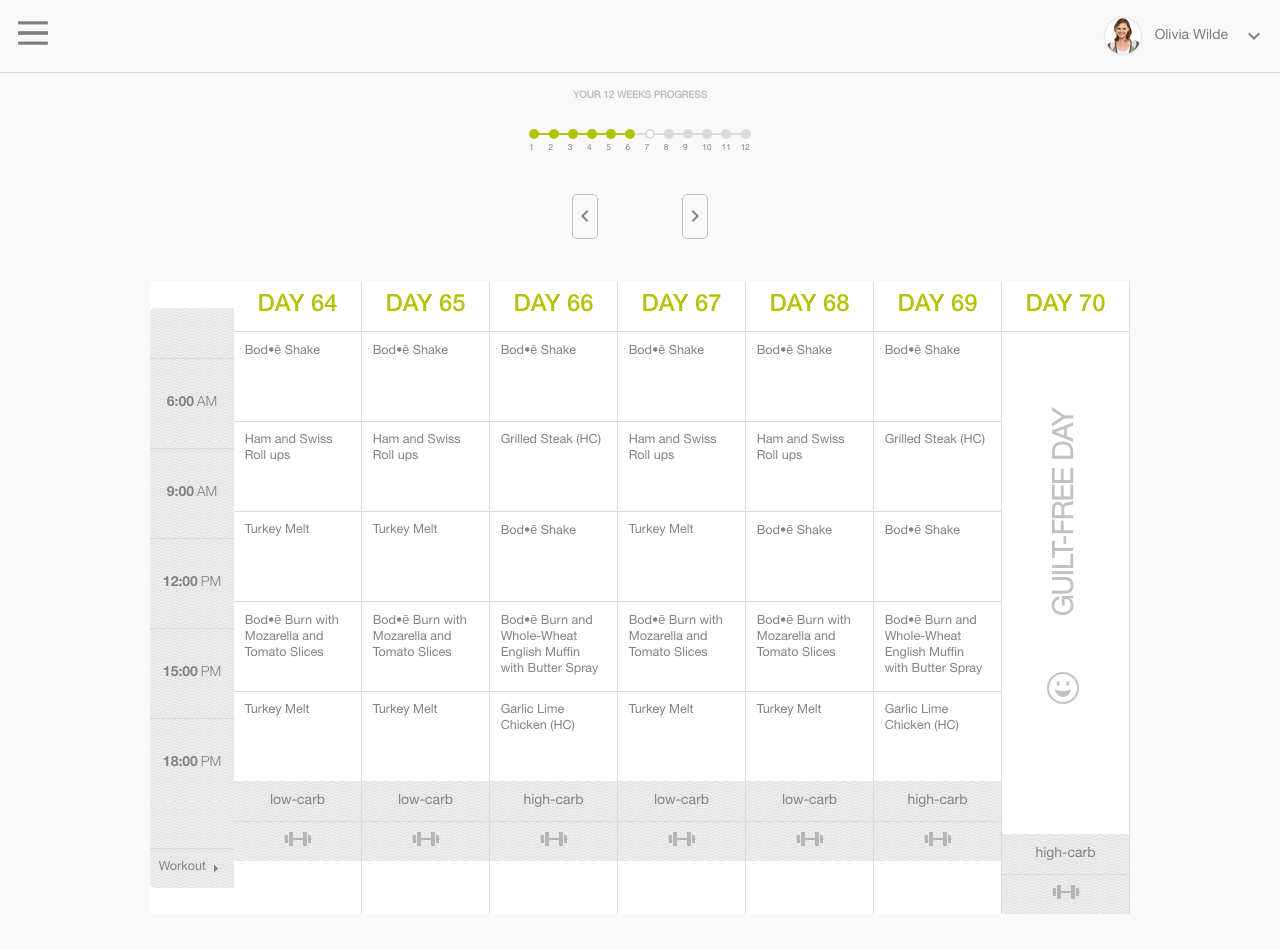
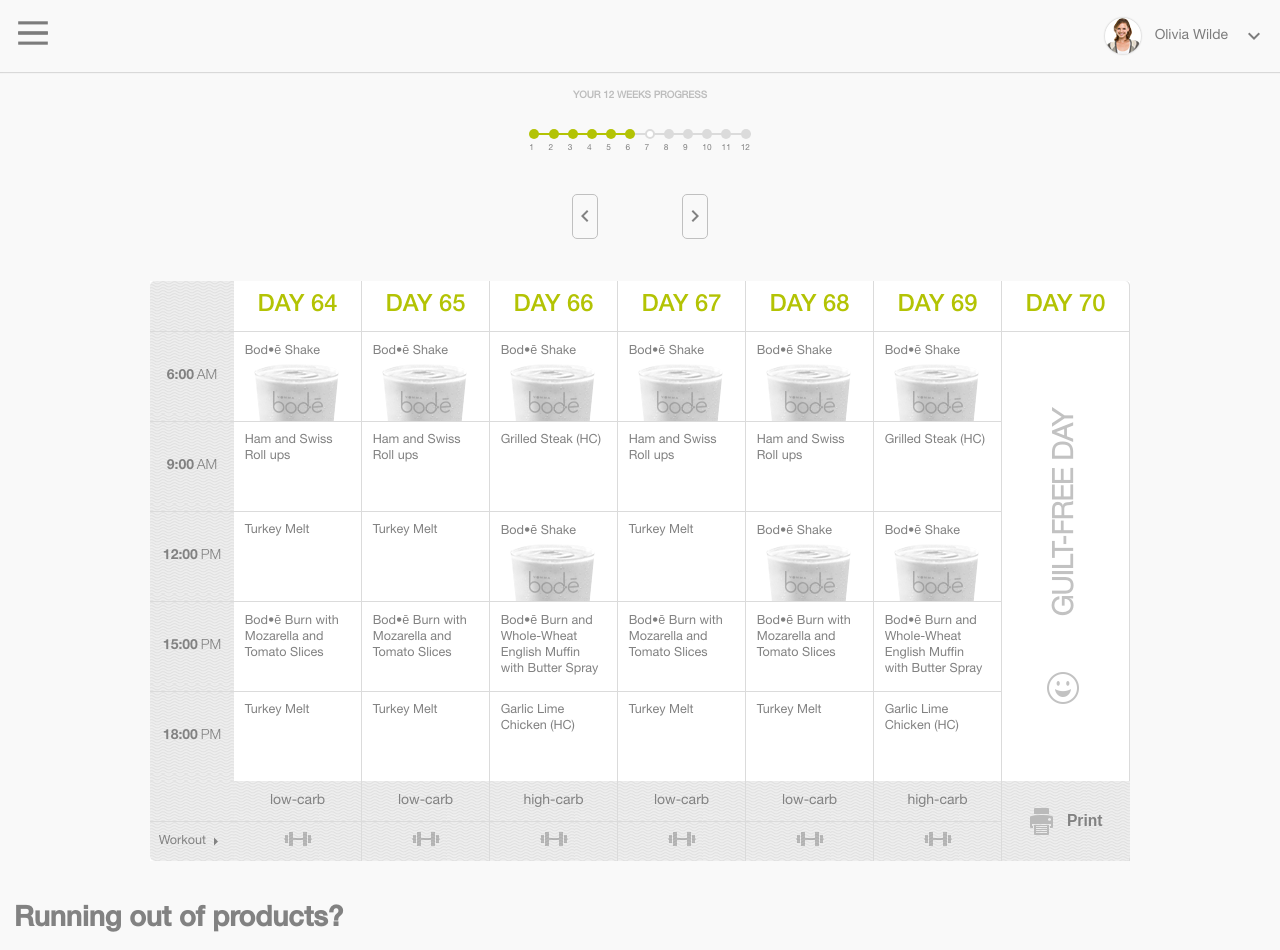
Before and after one commit to annaszalkiewicz/react-diet-app, a React (Create React App) app: page /dashboard in a window 1280 px wide. Shown: the top 950 px of the page. Built offline with nearby package versions, Linux system fonts and the light colour scheme.

Commit message:
Add styling to print button

```diff
--- a/src/components/MealWeek.js
+++ b/src/components/MealWeek.js
@@ -33,12 +33,10 @@ class MealWeek extends Component {
                       <img src={smile} alt="Smile" />
                     </div>
                   </div>
-                  <div className="mealPlan_print">
-                    <div className="print_item">
+                  <button className="mealPlan_print">
                       <img src={print} alt="Print page"/>
                       <h3>Print</h3>
-                    </div>
-                  </div>
+                  </button>
                 </React.Fragment>
               )}
               <div
--- a/src/sass/_MealWeek.scss
+++ b/src/sass/_MealWeek.scss
@@ -13,20 +13,31 @@
   text-transform: uppercase;
   border-right: solid 1px #dbdbdb;
 }
+.mealPlan_heading--last {
+  border-top-right-radius: 5px;
+}
 .mealPlan_day {
+  position: relative;
   border-right: solid 1px #dbdbdb;
   width: 128px;
+  &:nth-last-child(1) {
+    border-top-right-radius: 5px;
+  }
 }
 .mealPlan_meal {
   width: 100%;
   height: 90px;
   display: flex;
   justify-content: left;
-  background: $white;
+  background-color: $white;
   padding: 0.85em 0.85em 0 0.85em;
   font-size: 0.9em;
   color: $darkTextGray;
   border-top: solid 1px #dbdbdb;
+}
+.mealPlan_shake {
+  background: center bottom no-repeat url('../assets/img/shake.png');
+  filter: grayscale(1);
 }
 .mealPlan_carb {
   width: 100%;
@@ -77,3 +88,23 @@
     transform: rotate(90deg);
   }
 }
+.mealPlan_print {
+  position: absolute;
+  bottom: 0;
+  left: 0;
+  width: 128px;
+  height: 80px;
+  border-bottom-right-radius: 5px;
+  border: none;
+  color: $darkTextGray;
+  display: flex;
+  justify-content: center;
+  align-items: center;
+  background: url('../assets/img/table_background_hour.jpg');
+  img {
+    margin-right: 0.5em;
+  }
+  h3 {
+    margin-left: 0.5em;
+  }
+}
```
